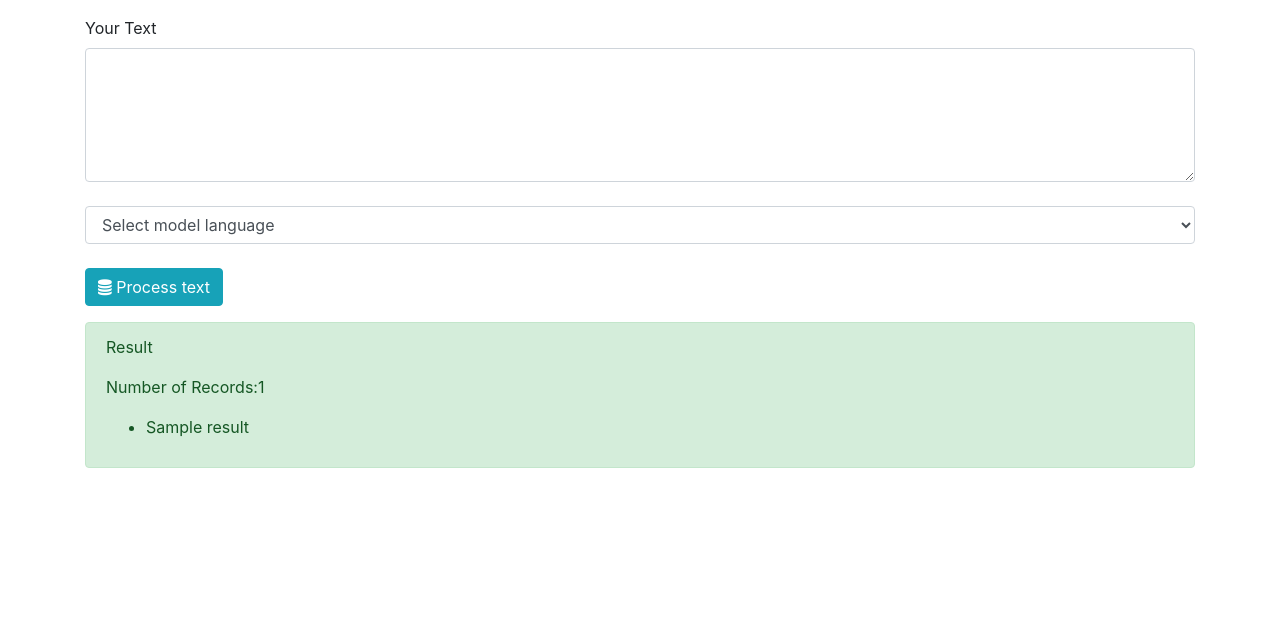
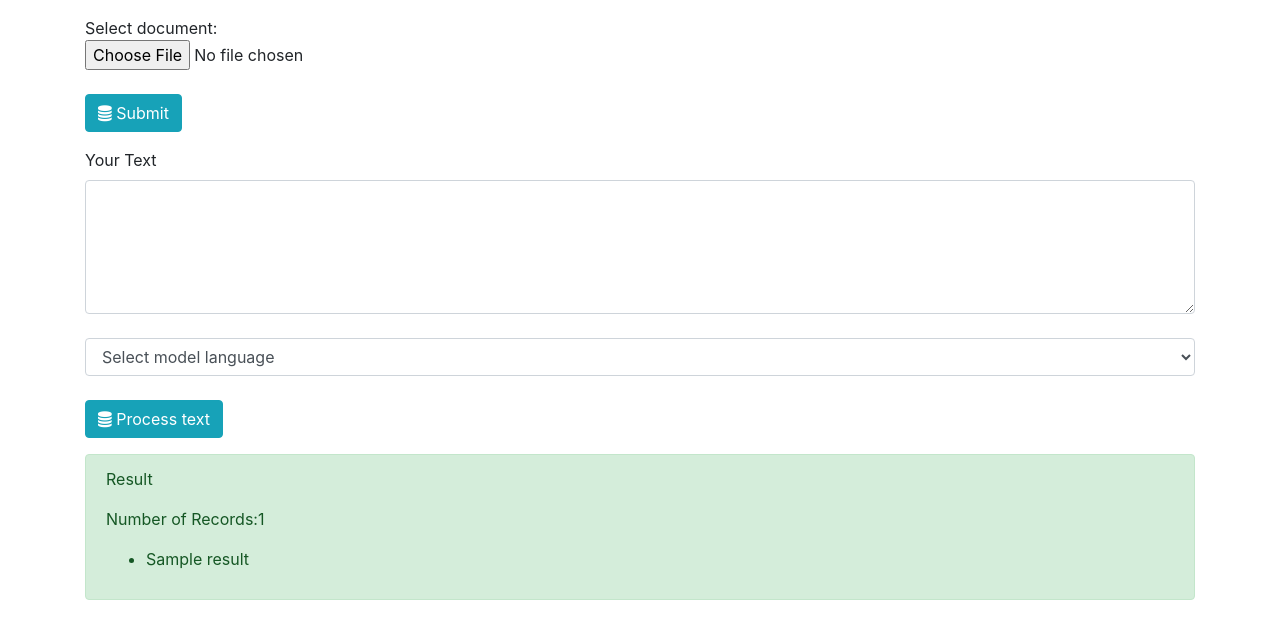
Before and after one commit to atadria/ALnotations, a Flask app: template templates/index.html in a window 1280 px wide. Shown: the part 56-695 px from the top of the page. Run offline with Flask 2, Linux system fonts and the light colour scheme; the template is opened without the code that fills it: most values are stand-ins (such as "Sample title", 1, 10 or a date in 2020); some libraries are stand-ins or nearby versions.

Commit message:
add file selection to html

```diff
--- a/templates/index.html
+++ b/templates/index.html
@@ -17,7 +17,6 @@
             <button class="navbar-toggler" type="button" data-toggle="collapse" data-target="#navbarsExampleDefault" aria-controls="navbarsExampleDefault" aria-expanded="false" aria-label="Toggle navigation">
             <span class="navbar-toggler-icon"></span>
             </button>
-
             <div class="collapse navbar-collapse" id="navbarsExampleDefault">
                 <ul class="navbar-nav mr-auto">
                     <li class="nav-item">
@@ -30,11 +29,14 @@
         <br/>
         <br/>
         <div class="container">
-
+            <form class="form-group" action="getfile" method="POST" enctype="multipart/form-data">Select document:
+                <input class="form-control-file" type="file" name="myfile"><br>
+                <button type="submit" class="btn btn-info"><i class="fa fa-database"></i> Submit </button>
+            </form>
             <form method="POST" action="/process">
                 <div class="form-group">
                     <label>Your Text</label>
-            <textarea type="text" rows="5" cols="5" class="form-control"  name="rawtext" required="true">   </textarea>
+                    <textarea type="text" rows="5" cols="5" class="form-control"  name="rawtext" required="true"></textarea>
                     <br/>
                     <select class="form-control" name="languageoption">
                         <option selected>Select model language</option>
@@ -44,22 +46,20 @@
                     </select>
                     <br/>
                     <button type="process" class="btn btn-info"><i class="fa fa-database"></i> Process text </button>
-
                 </div>
             </form>
         </div>
-
         <div class="container">
             <div class="alert alert-success" role="alert">
                 <p class="alert-heading">Result</p>
                 <p>Number of Records:{{num_of_results}}</p>
-        <ul>{% for i in results %}
+                <ul>
+                    {% for i in results %}
                     <li>{{i}}</li>
                     {%endfor %}
                 </ul>
             </div>
         </div>
-
         <script src="https://code.jquery.com/jquery-3.3.1.slim.min.js" integrity="sha384-q8i/X+965DzO0rT7abK41JStQIAqVgRVzpbzo5smXKp4YfRvH+8abtTE1Pi6jizo" crossorigin="anonymous"></script>
         <script src="https://cdnjs.cloudflare.com/ajax/libs/popper.js/1.14.6/umd/popper.min.js" integrity="sha384-wHAiFfRlMFy6i5SRaxvfOCifBUQy1xHdJ/yoi7FRNXMRBu5WHdZYu1hA6ZOblgut" crossorigin="anonymous"></script>
         <script src="https://stackpath.bootstrapcdn.com/bootstrap/4.2.1/js/bootstrap.min.js" integrity="sha384-B0UglyR+jN6CkvvICOB2joaf5I4l3gm9GU6Hc1og6Ls7i6U/mkkaduKaBhlAXv9k" crossorigin="anonymous"></script>
```
Lines whose indentation alone changed are shown as unchanged.
